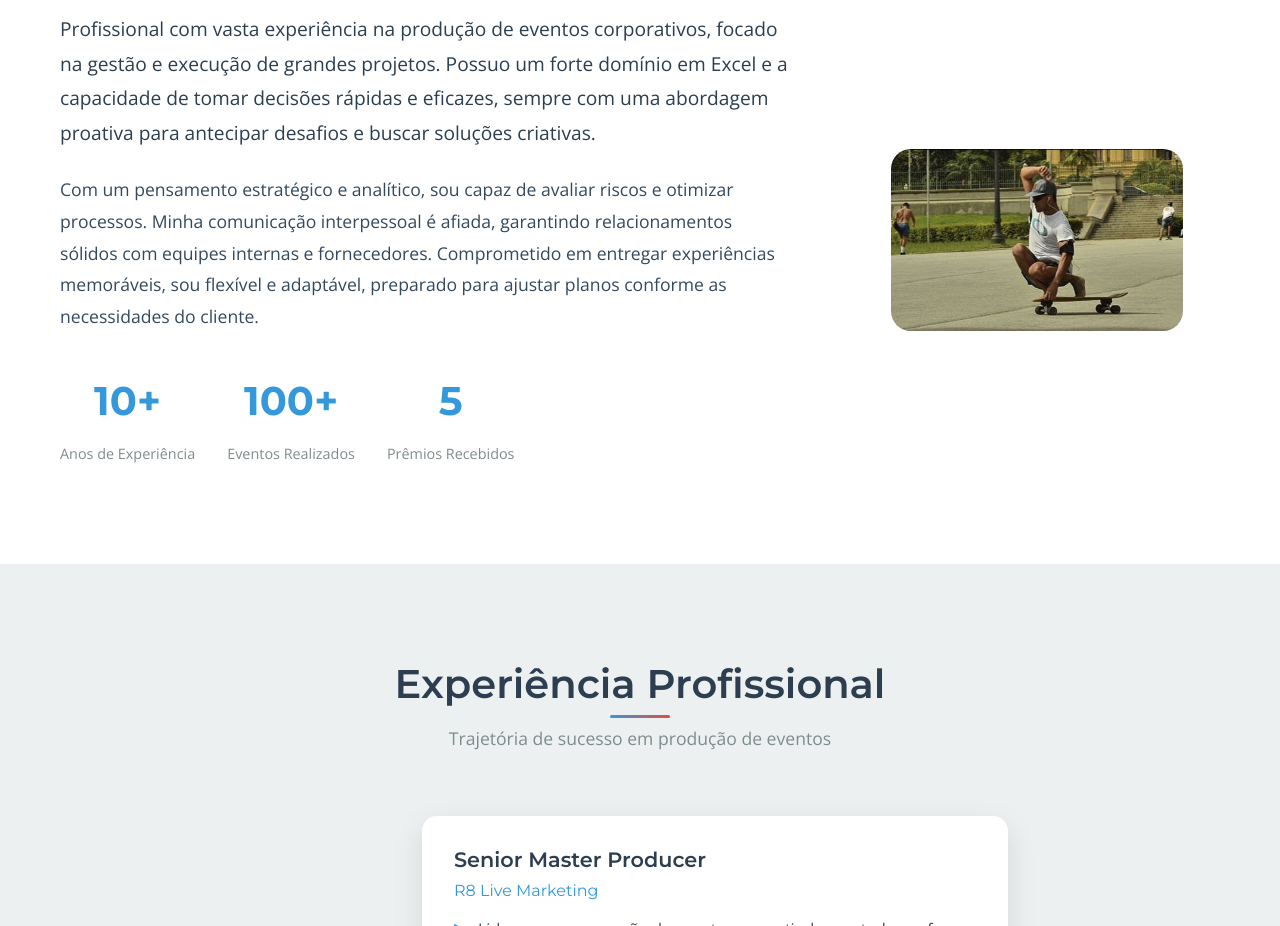
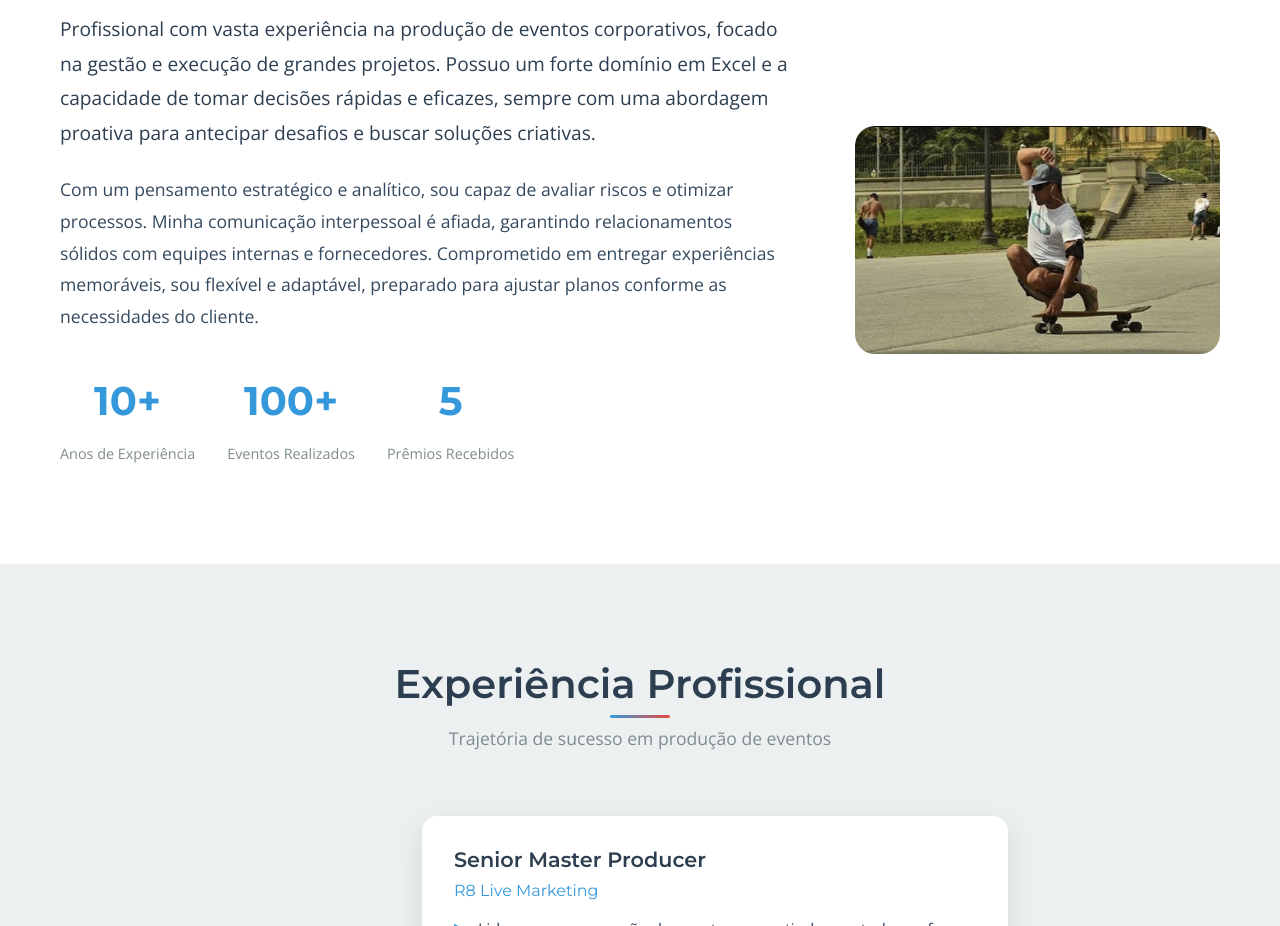
Before and after one commit to wan-ribeiro/wan-ribeiro, a plain HTML site: page index.html in a window 1280 px wide. Shown: the part 1040-1966 px from the top of the page. Drawn offline with nearby package versions, Linux system fonts and the light colour scheme.

Commit message:
Adjust 'About Me' image size and fix carousel functionality

```diff
--- a/css/style.css
+++ b/css/style.css
@@ -338,8 +338,8 @@ h1, h2, h3, h4, h5, h6 {
 }
 
 .about-image img {
-    max-width: 80%; /* Diminui a imagem */
-    max-height: 80%; /* Diminui a imagem */
+    max-width: 100%; /* Aumenta a imagem */
+    max-height: 100%; /* Aumenta a imagem */
     object-fit: contain; /* Garante que a imagem inteira seja visível */
     border-radius: 20px;
     display: block;
```
